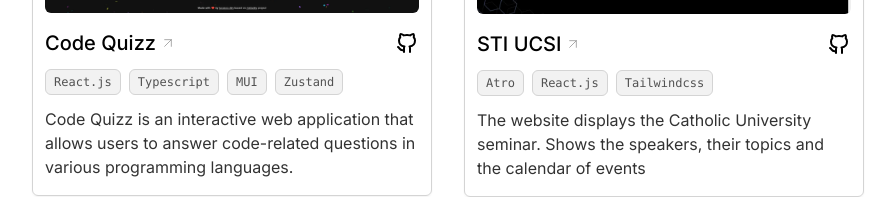
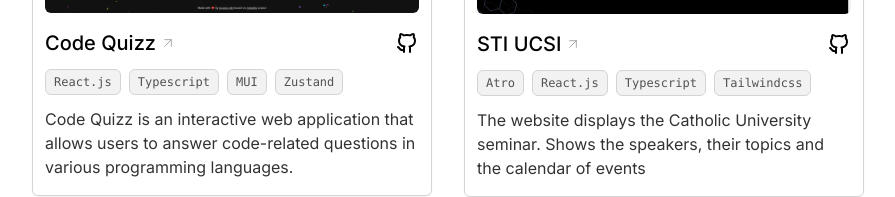
Before and after one commit to isaias-alt/lucasco.dev, a Next.js app: page / in a window 1280 px wide. Shown: the part 512-709 px from the top of the page, without its empty margins (192-1087 px from the left). Built offline with nearby package versions, Linux system fonts and the light colour scheme.

Commit message:
add one more tag

```diff
--- a/src/data/projects.ts
+++ b/src/data/projects.ts
@@ -20,7 +20,7 @@ export const PROJECTS: Project[] = [
   {
     title: 'STI UCSI',
     description: 'The website displays the Catholic University seminar. Shows the speakers, their topics and the calendar of events',
-    tags: ['Atro', 'React.js', 'Tailwindcss'],
+    tags: ['Atro', 'React.js', 'Typescript', 'Tailwindcss'],
     url: 'https://sti-ucsi.vercel.app/',
     githubUrl: 'https://github.com/isaias-alt/sti-ucsi',
     image: '/projects/sti-ucsi.webp'
```
